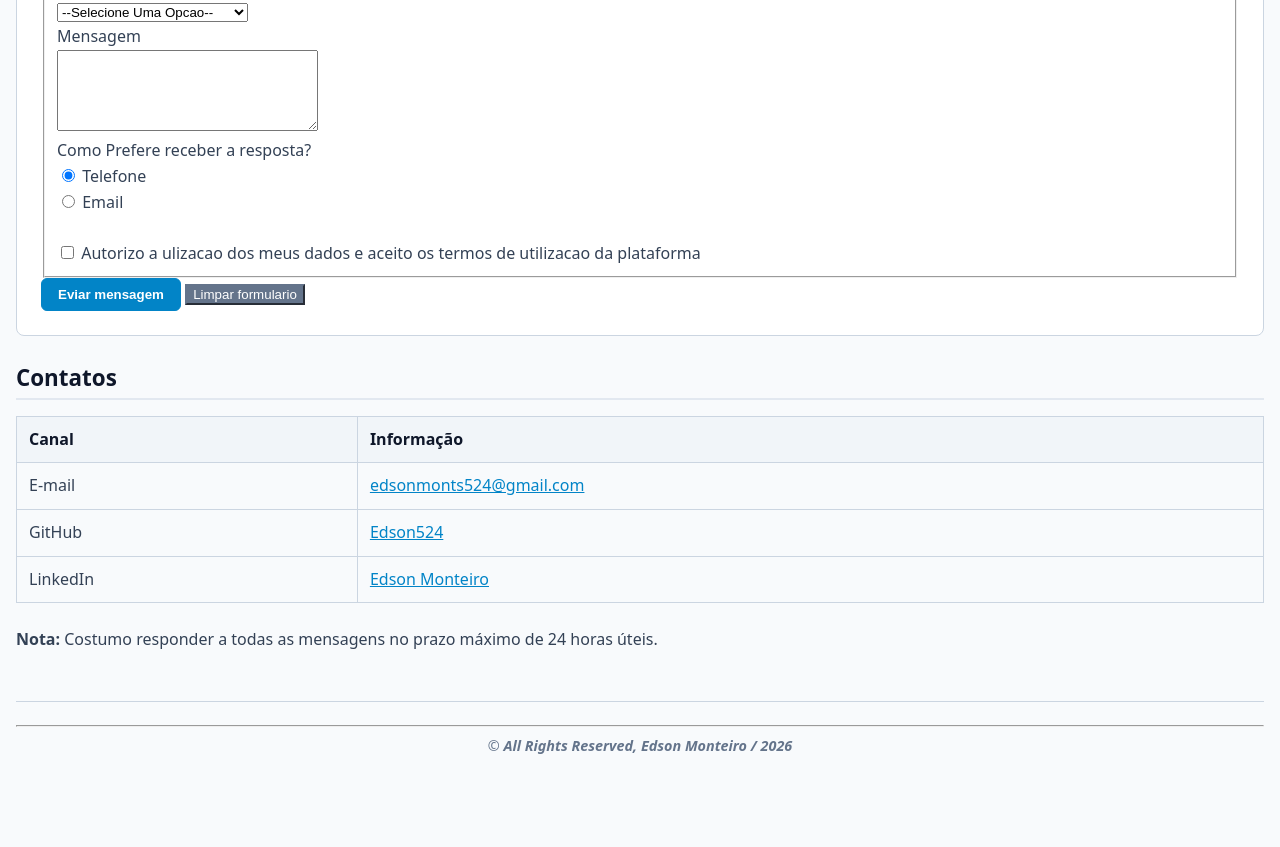
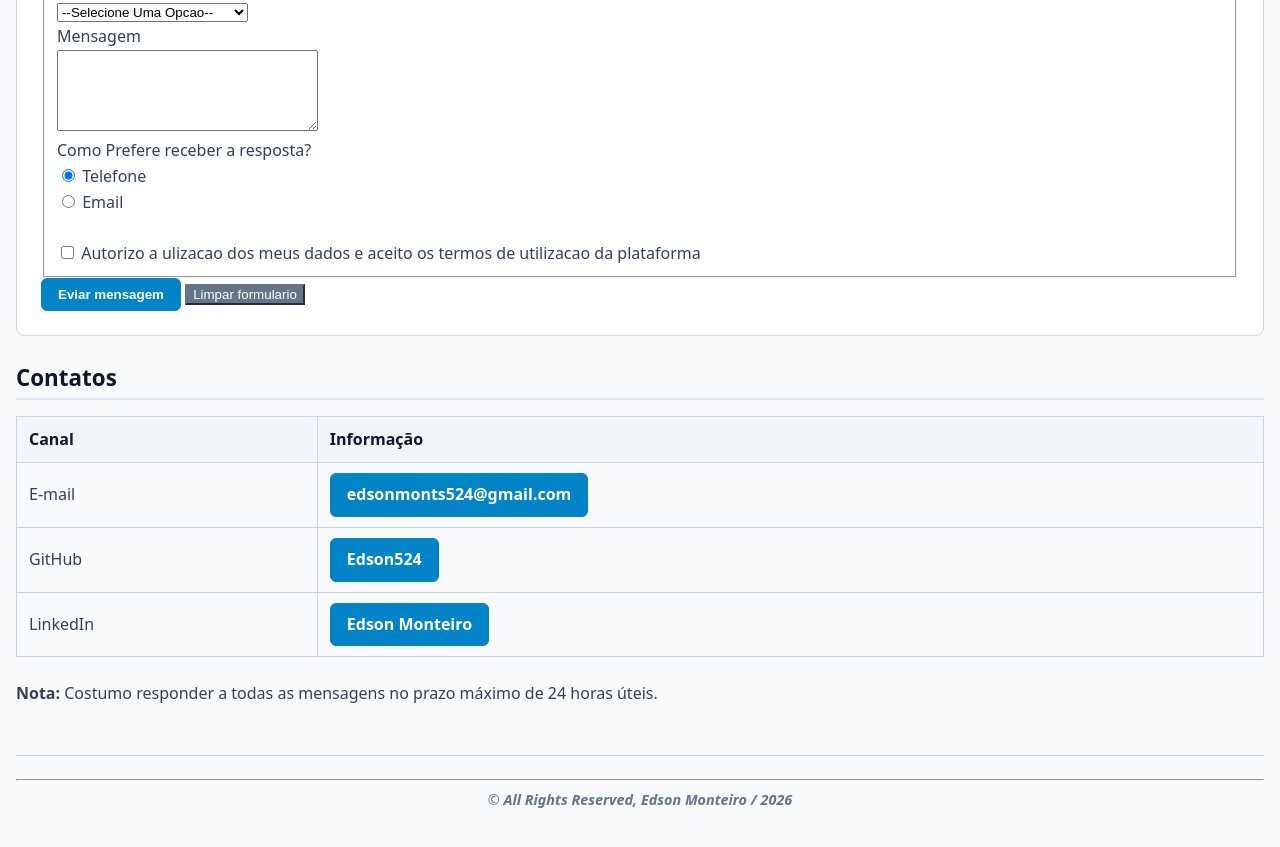
Before and after one commit to Edson524/portefolio, a plain HTML site: page contatos.html in a window 1280 px wide. Shown: the part 1015-1862 px from the top of the page. Before the commit the page ends 1812 px from the top, so only its background shows below. Drawn offline with Linux system fonts and the light colour scheme.

Commit message:
Portifolio

```diff
--- a/CSS/style.css
+++ b/CSS/style.css
@@ -87,7 +87,7 @@ th {
    -------------------------------------------------------------------------- */
 /* Cartões destacados (projetos e testemunhos), o . significa classes */
 .cartao {
-  background-color: #c4c4c4c8;
+  background-color: #ffffff88;
   border: 1px solid #e2e8f0;
   border-radius: 8px;
   padding: 16px 20px;
@@ -169,3 +169,7 @@ article blockquote {
   font-style: italic;
   color: #334155;
 }
+a:hover
+{
+ color: red;
+}
--- a/contatos.html
+++ b/contatos.html
@@ -152,15 +152,15 @@
                   <tbody>
                     <tr>
                       <td>E-mail</td>
-                      <td><a href="mailto:edsonmonts524@gmail.com" target="_blank">edsonmonts524@gmail.com</a></td>
+                      <td><a href="mailto:edsonmonts524@gmail.com" target="_blank" class="botao">edsonmonts524@gmail.com</a></td>
                     </tr>
                     <tr>
                       <td>GitHub</td>
-                      <td><a href="https://github.com/Edson524" target="_blank" rel="noreferrer noopener">Edson524</a></td>
+                      <td><a href="https://github.com/Edson524" target="_blank" rel="noreferrer noopener" class="botao">Edson524</a></td>
                     </tr>
                     <tr>
                       <td>LinkedIn</td>
-                      <td><a href="https://www.linkedin.com/in/edson-monteiro" target="_blank" rel="noreferrer noopener">Edson Monteiro</a></td>
+                      <td><a href="https://www.linkedin.com/in/edson-monteiro" target="_blank" rel="noreferrer noopener" class="botao">Edson Monteiro</a></td>
                     </tr>
                   </tbody>
                 </table>
```
